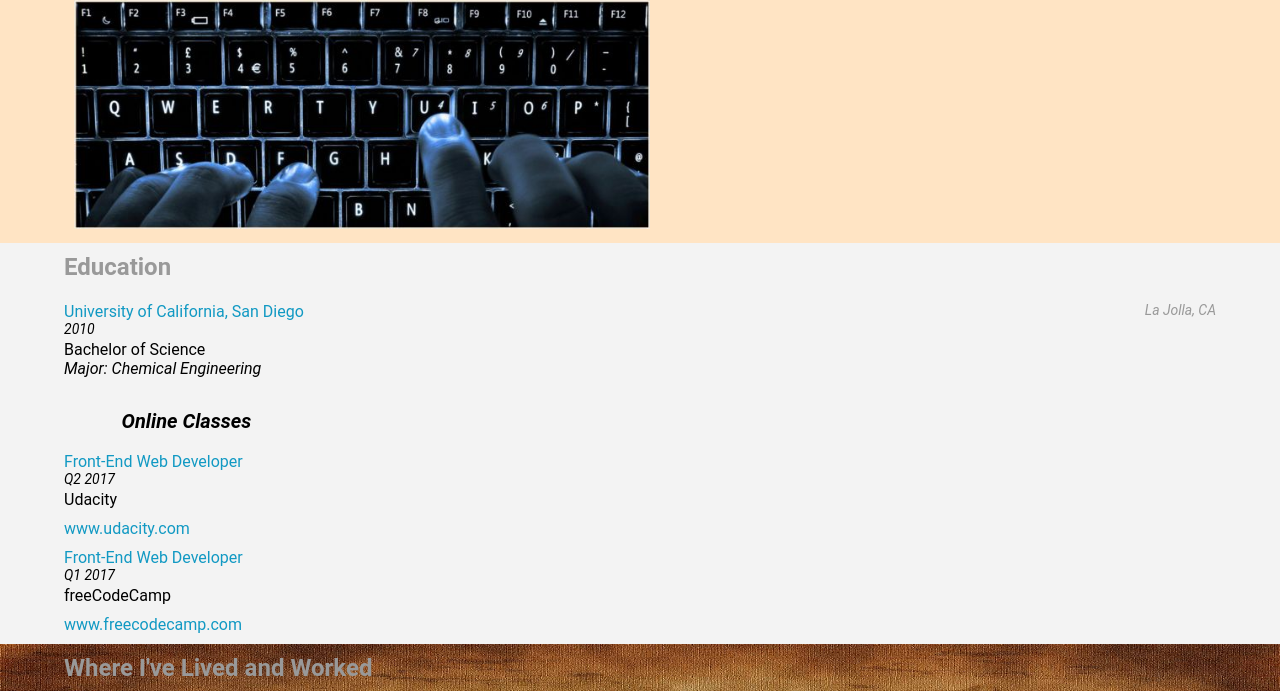
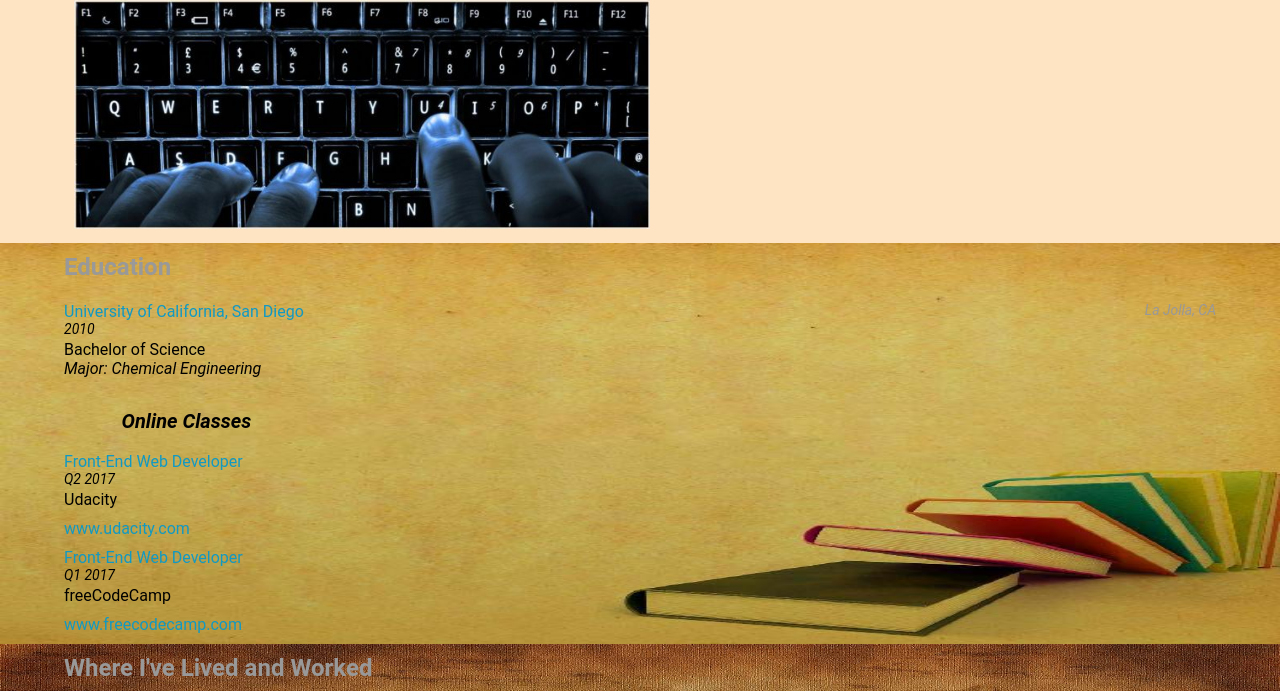
Before and after one commit to RLD2121/resume, a plain HTML site: page index.html in a window 1280 px wide. Shown: the part 1091-1782 px from the top of the page. Drawn offline with nearby package versions, Linux system fonts and the light colour scheme; some packages are replaced by stand-ins of ours; the site is published under a folder, as on GitHub Pages, so addresses that start at the root find nothing; grey boxes are pictures that could not be loaded.

Commit message:
Update style.css

```diff
--- a/css/style.css
+++ b/css/style.css
@@ -238,7 +238,7 @@ span {
 
 #education {
     background-size: 100% 100%;
-    background-image: url("/images/school.png");
+    background-image: url(../images/school.png);
 }
 
 #projects {
```
